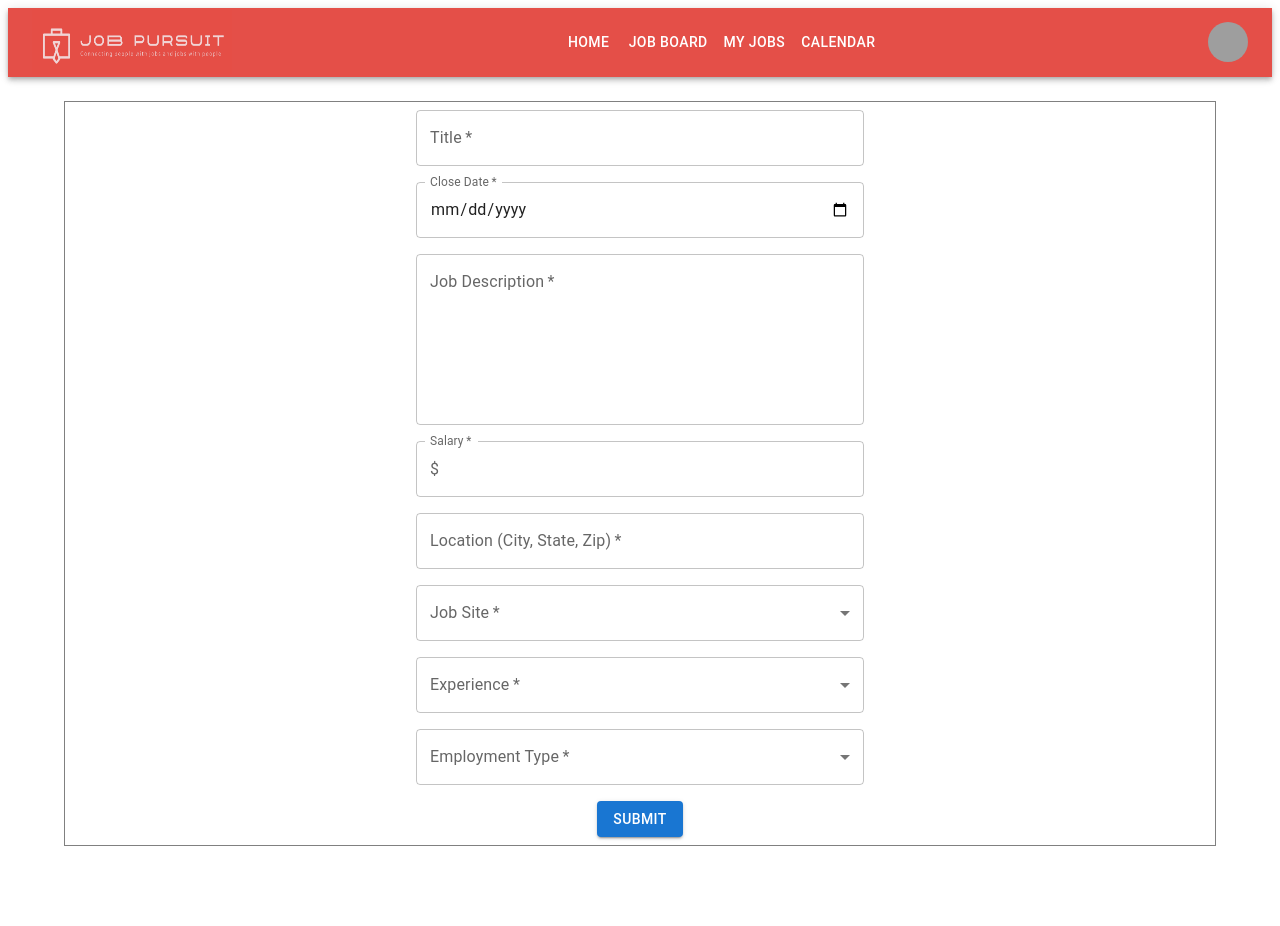
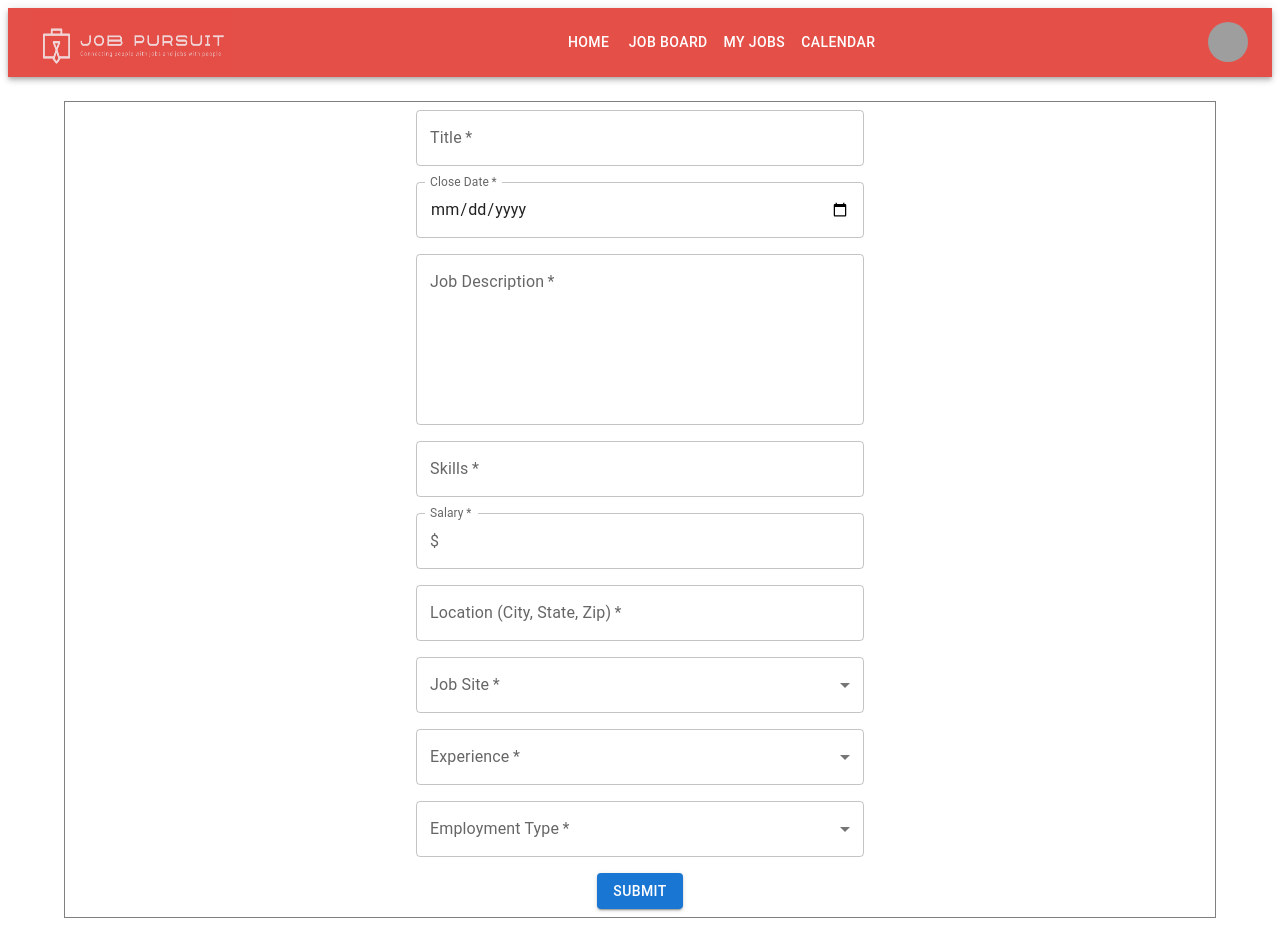
Before and after one commit to Lake-Natron/Pursuit, a Next.js app: page /postJob in a window 1280 px wide. Before the commit the page ends 854 px from the top, so only its background shows below. Built offline with nearby package versions, Linux system fonts and the light colour scheme; grey boxes are pictures that could not be loaded.

Commit message:
added skills field

```diff
--- a/pages/postJob.jsx
+++ b/pages/postJob.jsx
@@ -132,9 +132,10 @@ const PostJob = () => {
     let title = e.target.elements.title.value;
     let closeDate = e.target.elements.closeDate.value;
     let jobDescription = e.target.elements.jobDescription.value;
+    let skills = e.target.elements.skills.value;
     let salary = e.target.elements.salary.value;
 
-    if (!title || !closeDate || !jobDescription || !salary || !location || !jobSite || !experienceType || !employmentType) {
+    if (!title || !closeDate || !jobDescription || !skills || !salary || !location || !jobSite || !experienceType || !employmentType) {
       setIsFormValid(false);
     } else {
       setIsFormValid(true);
@@ -143,6 +144,7 @@ const PostJob = () => {
       //   title: title,
       //   closeDate: closeDate,
       //   jobDescription: jobDescription,
+      //   skills: skills,
       //   salary: salary,
       //   location: location,
       //   jobSite: jobSite,
@@ -153,6 +155,7 @@ const PostJob = () => {
       console.log('title', title)
       console.log('closeDate', closeDate)
       console.log('jobDescription', jobDescription)
+      console.log('skills', skills)
       console.log('salary', salary)
       console.log('location', location)
       console.log('job site', jobSite)
@@ -210,6 +213,16 @@ const PostJob = () => {
               id="jobDescription"
               label="Job Description"
               rows={6}
+            />
+          </FormControl>
+        </div>
+        <div>
+          <FormControl>
+            <TextField
+              required
+              sx={{minWidth:'35vw'}}
+              id="skills"
+              label="Skills"
             />
           </FormControl>
         </div>
```
